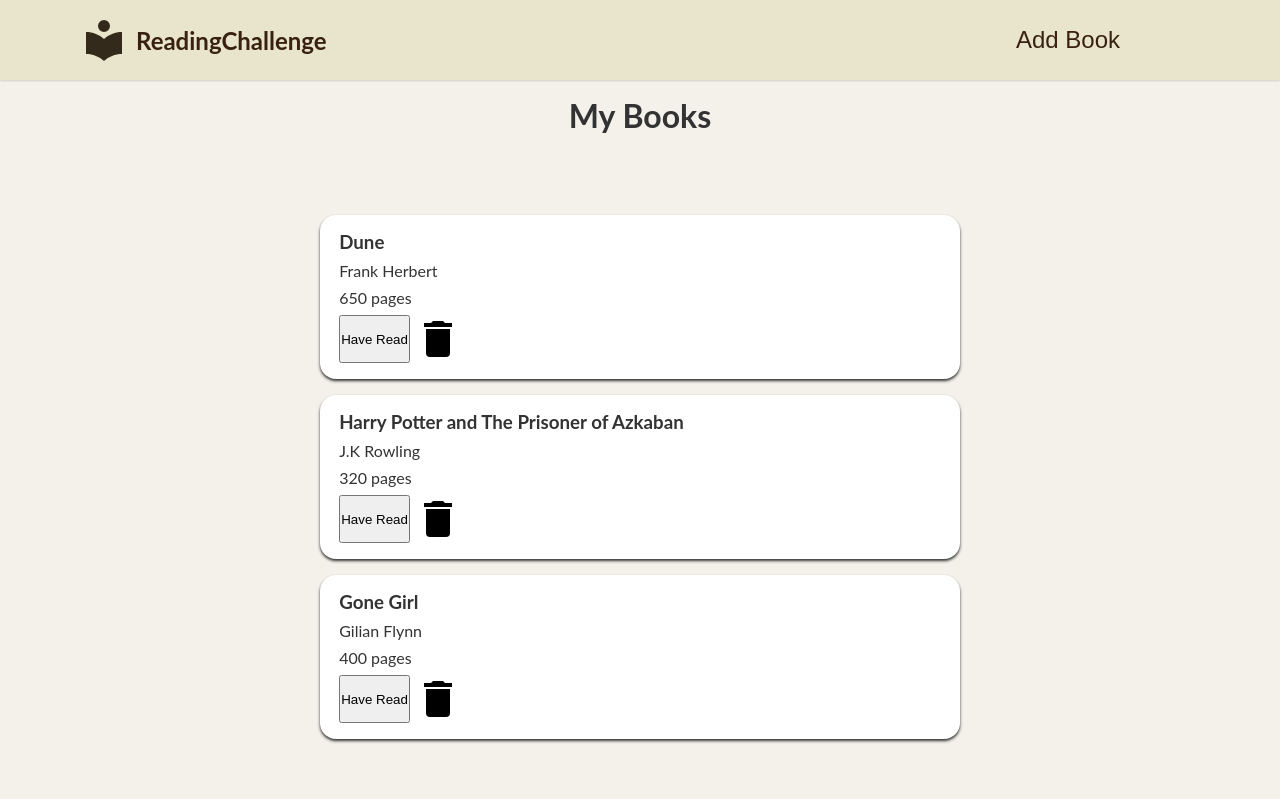
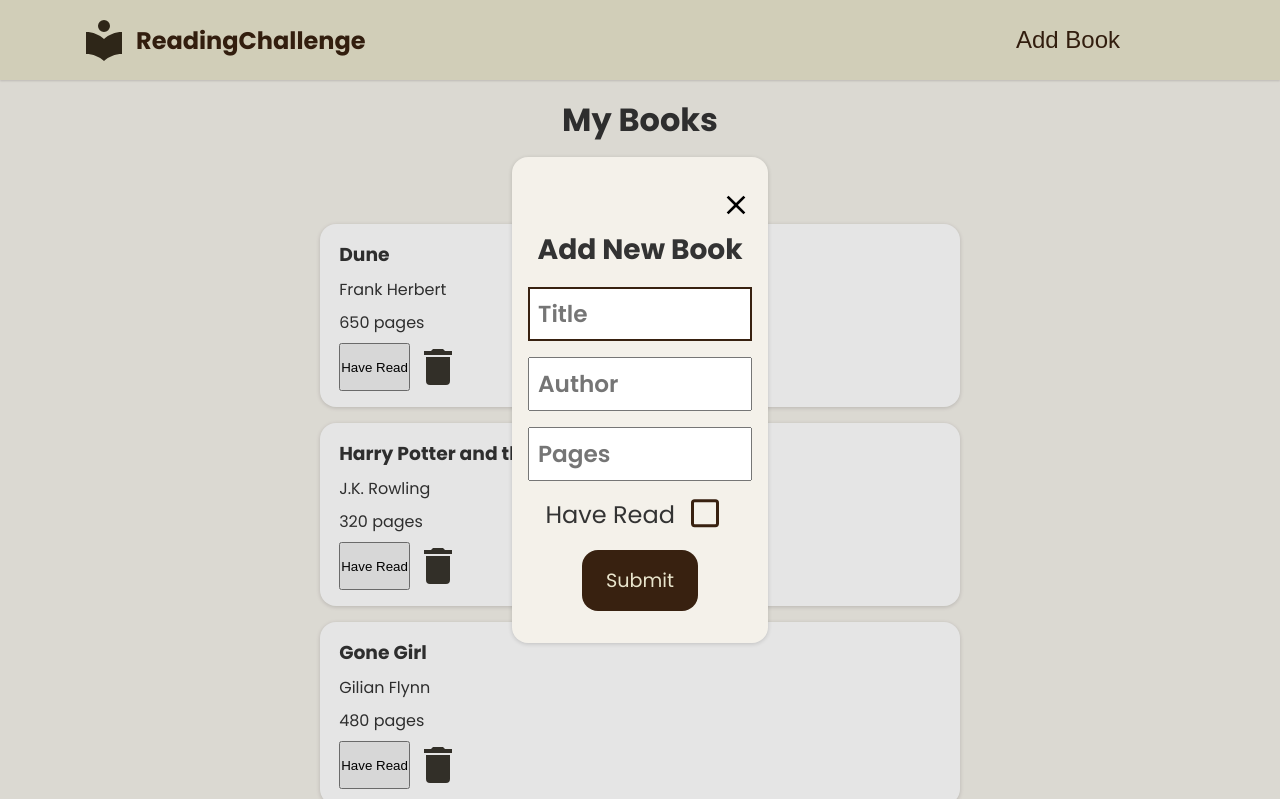
Before and after one commit to JohnFerrancol/library, a plain HTML site: page index.html in a window 1280 px wide. Both pictures are taken after a click on the button "Add Book". Shown: the top 799 px of the page. Drawn offline with Linux system fonts and the light colour scheme.

Commit message:
Added function to add a book from a form input given by the user

```diff
--- a/index.html
+++ b/index.html
@@ -4,6 +4,12 @@
     <meta charset="UTF-8" />
     <meta name="viewport" content="width=device-width, initial-scale=1.0" />
     <title>Odin Library</title>
+    <link rel="preconnect" href="https://fonts.googleapis.com" />
+    <link rel="preconnect" href="https://fonts.gstatic.com" crossorigin />
+    <link
+      href="https://fonts.googleapis.com/css2?family=Poppins:ital,wght@0,100;0,200;0,300;0,400;0,500;0,600;0,700;0,800;0,900;1,100;1,200;1,300;1,400;1,500;1,600;1,700;1,800;1,900&display=swap"
+      rel="stylesheet"
+    />
     <link rel="stylesheet" href="style.css" />
     <script src="script.js" defer></script>
   </head>
@@ -26,5 +32,58 @@
       <h1 class="library-title">My Books</h1>
       <section class="books-container"></section>
     </main>
+
+    <dialog class="add-book-dialog">
+      <div class="close-dialog-container">
+        <img
+          src="assets/logos/close.svg"
+          alt="Close Dialog"
+          class="close-dialog-icon"
+        />
+      </div>
+      <h3 class="dialog-title">Add New Book</h3>
+      <form>
+        <input
+          class="dialog-inputs"
+          type="text"
+          id="book-title"
+          name="book-title"
+          placeholder="Title"
+          required
+        />
+        <input
+          class="dialog-inputs"
+          type="text"
+          id="book-author"
+          name="book-author"
+          placeholder="Author"
+          required
+        />
+        <input
+          class="dialog-inputs"
+          type="number"
+          id="book-pages"
+          name="book-pages"
+          placeholder="Pages"
+          required
+        />
+
+        <div class="checkbox-container">
+          <label for="book-read">Have Read</label>
+          <input
+            class="book-read-checkbox"
+            type="checkbox"
+            id="book-read"
+            name="has-read-book"
+            value="book-read"
+          />
+          <span></span>
+        </div>
+
+        <div class="button-container">
+          <button type="submit" class="submit-dialog-button">Submit</button>
+        </div>
+      </form>
+    </dialog>
   </body>
 </html>
--- a/script.js
+++ b/script.js
@@ -1,17 +1,38 @@
 // Defining a myLibrary array which contains the library objects
-const myLibrary = [];
+const myLibrary = [
+  new Book(crypto.randomUUID(), "Dune", "Frank Herbert", 650, true),
+  new Book(
+    crypto.randomUUID(),
+    "Harry Potter and the Prisoner of Azkaban",
+    "J.K. Rowling",
+    320,
+    false
+  ),
+  new Book(crypto.randomUUID(), "Gone Girl", "Gilian Flynn", 480, true),
+  new Book(crypto.randomUUID(), "Misery", "Stephen King", 300, false),
+];
 const booksContainer = document.querySelector(".books-container");
+const addBookButton = document.querySelector(".add-book-button");
+const addBookDialog = document.querySelector(".add-book-dialog");
+const closeDialogIcon = document.querySelector(".close-dialog-icon");
+const submitDialogButton = document.querySelector(".submit-dialog-button");
+
+addBookButton.addEventListener("click", () => {
+  addBookDialog.showModal();
+});
+
+closeDialogIcon.addEventListener("click", () => {
+  addBookDialog.close();
+});
+
+submitDialogButton.addEventListener("click", (event) => {
+  // Prevent page refresh and sending items to the server
+  event.preventDefault();
+  addBookToLibrary();
+  addBookDialog.close();
+});
 
 window.addEventListener("load", () => {
-  addBookToLibrary("Dune", "Frank Herbert", 650, false);
-  addBookToLibrary(
-    "Harry Potter and The Prisoner of Azkaban",
-    "J.K Rowling",
-    320,
-    false
-  );
-  addBookToLibrary("Gone Girl", "Gilian Flynn", 400, false);
-
   renderLibrary();
 });
 
@@ -29,15 +50,33 @@ function Book(id, title, author, pages, haveRead) {
 }
 
 // Defining a function to add a book to the library from a new Book object
-function addBookToLibrary(title, author, pages, haveRead) {
+function addBookToLibrary() {
   // Set a new randomId for each book to ensure each book has a unique identifier to prevent issues when books are removed or rearanged
   const randomId = crypto.randomUUID();
-  const newBook = new Book(randomId, title, author, pages, haveRead);
+
+  // Obtain the values from the form given and create a new Book Object
+  const newBookTitle = document.querySelector("#book-title").value;
+  const newBookAuthor = document.querySelector("#book-author").value;
+  const newBookPages = document.querySelector("#book-pages").value;
+  const newBookHasRead = document.querySelector("#book-read").checked;
+
+  const newBook = new Book(
+    randomId,
+    newBookTitle,
+    newBookAuthor,
+    newBookPages,
+    newBookHasRead
+  );
+
+  // Add to the library Array
   myLibrary.push(newBook);
+  renderLibrary();
 }
 
 // Function used to display the book objects from the myLbrary array
 function renderLibrary() {
+  // If the user is adding a book or changing a read status, remove all books from the container
+  booksContainer.innerHTML = "";
   // Iterate over the loop and addd an instance of a book element to the book container
   for (const book of myLibrary) {
     booksContainer.innerHTML += `<div class="book">
--- a/style.css
+++ b/style.css
@@ -1,5 +1,5 @@
 :root {
-  --font-family: "Lato", "Helvetica Neue", "Helvetica", sans-serif;
+  font-family: "Poppins", sans-serif;
   --header-background-color: #e9e5cd;
   --main-background-color: #f4f1ea;
   --header-text-color: #382110;
@@ -8,7 +8,7 @@
   --change-svg-color-brown: invert(15%) sepia(60%) saturate(250%);
   --change-svg-color-black: invert(20%) sepia(10%) saturate(500%);
   --header-box-shadow: 0 1px 2px rgba(0, 0, 0, 0.15);
-  --book-box-shadow: 0px 2px 3px var(--main-text-color);
+  --book-box-shadow: 0 1px 4px rgba(0, 0, 0, 0.16);
 }
 
 * {
@@ -22,6 +22,12 @@ body {
   height: 100vh;
   background-color: var(--main-background-color);
   color: var(--main-text-color);
+}
+
+img:hover,
+button:hover,
+input[type="checkbox"] {
+  cursor: pointer;
 }
 
 header.navigation {
@@ -90,4 +96,100 @@ main .button-container {
 
 main .remove-book {
   height: 3rem;
+  filter: var(--change-svg-color-black);
 }
+
+dialog.add-book-dialog {
+  font-size: 1.5rem;
+  font-family: inherit;
+  background-color: inherit;
+  color: inherit;
+  margin: auto;
+  width: 20%;
+  border: none;
+  border: none;
+  box-shadow: var(--book-box-shadow);
+  padding: 2rem 1rem;
+  border-radius: 1rem;
+}
+
+dialog .close-dialog-container {
+  display: flex;
+  justify-content: end;
+  margin-bottom: 0.5rem;
+}
+
+dialog .close-dialog-icon {
+  width: 2rem;
+}
+
+dialog .dialog-title {
+  text-align: center;
+  margin-bottom: 1rem;
+}
+
+dialog .dialog-inputs {
+  font-size: 1.45rem;
+  font-weight: 600;
+  font-family: inherit;
+  width: 100%;
+  margin-bottom: 1rem;
+  padding: 0.5rem;
+}
+
+dialog .dialog-inputs:focus {
+  outline: none;
+  border: 2px solid var(--header-text-color);
+}
+
+dialog .checkbox-container {
+  display: flex;
+  justify-content: center;
+  align-items: center;
+  gap: 1rem;
+}
+
+dialog .book-read-checkbox {
+  appearance: none;
+  background-color: inherit;
+  margin: 0;
+  font: inherit;
+  color: currentColor;
+  width: 1.15em;
+  height: 1.15em;
+  border: 0.15em solid var(--header-text-color);
+  border-radius: 0.15em;
+  transform: translateY(-0.075em);
+  display: grid;
+  place-content: center;
+}
+
+/* Styling of the the checkbox from this article: https://moderncss.dev/pure-css-custom-checkbox-style/ */
+dialog input[type="checkbox"]::before {
+  content: "";
+  width: 0.6em;
+  height: 0.6em;
+  transform: scale(0);
+  transition: 120ms transform ease-in-out;
+  box-shadow: inset 1em 1em var(--header-text-color);
+}
+
+dialog input[type="checkbox"]:checked::before {
+  transform: scale(1);
+}
+
+dialog .button-container {
+  display: flex;
+  justify-content: center;
+}
+
+dialog .submit-dialog-button {
+  margin-top: 1.1rem;
+  font-size: 1.2rem;
+  font-family: inherit;
+  background-color: var(--header-text-color);
+  color: var(--header-background-color);
+  padding: 1rem 1.5rem;
+  border-radius: 1rem;
+  border: none;
+}
```
Also changed, not shown: assets/logos/close.svg (added), 1 other file.
